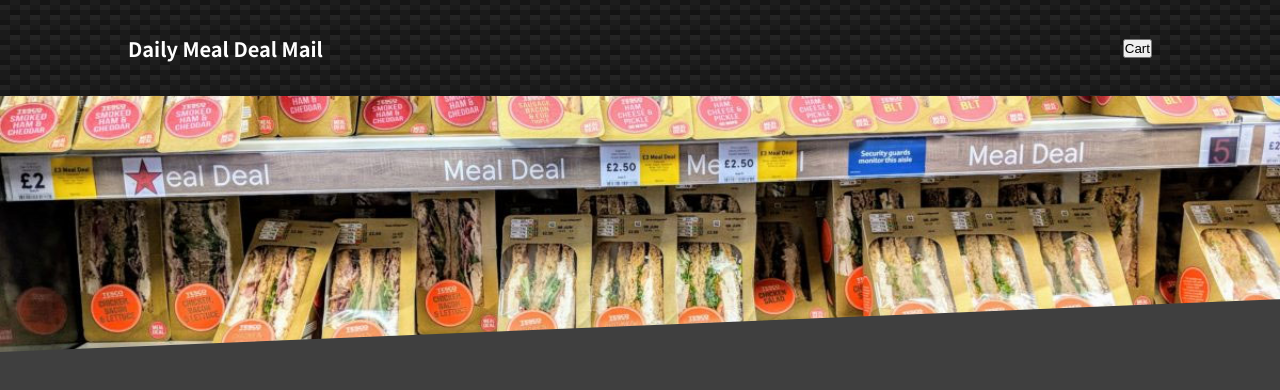
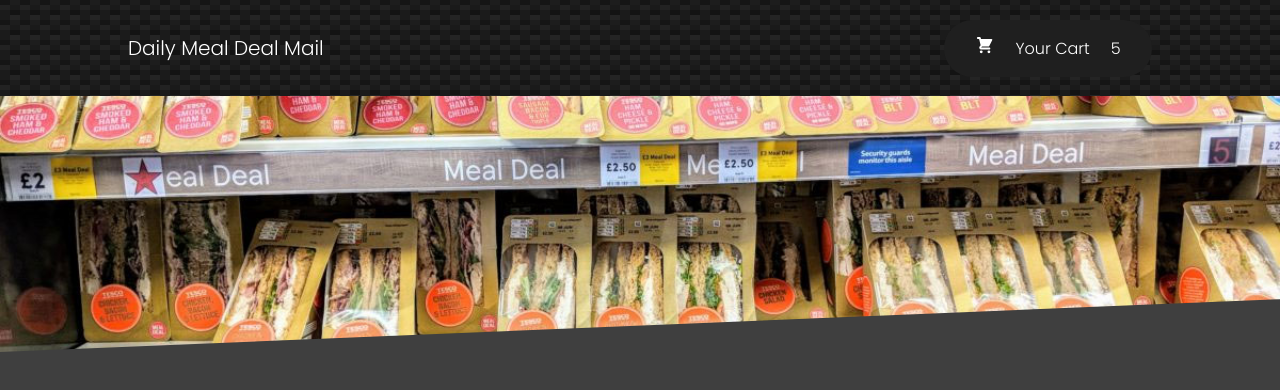
Before and after one commit to Shoozle/react-food-order-app, a React (Create React App) app: page / in a window 1280 px wide. Shown: the top 390 px of the page. Built offline with nearby package versions, Linux system fonts and the light colour scheme.

Commit message:
Header cart button

```diff
--- a/public/index.html
+++ b/public/index.html
@@ -10,6 +10,8 @@
       content="Web site created using create-react-app"
     />
     <link rel="apple-touch-icon" href="%PUBLIC_URL%/logo192.png" />
+    <link rel="preconnect" href="https://fonts.gstatic.com">
+    <link href="https://fonts.googleapis.com/css2?family=Poppins:wght@100;200;300&display=swap" rel="stylesheet">
     <!--
       manifest.json provides metadata used when your web app is installed on a
       user's mobile device or desktop. See https://developers.google.com/web/fundamentals/web-app-manifest/
--- /dev/null
+++ b/src/components/Cart/CartIcon.js
@@ -0,0 +1,13 @@
+const CartIcon = () => {
+    return (
+      <svg
+        xmlns='http://www.w3.org/2000/svg'
+        viewBox='0 0 20 20'
+        fill='currentColor'
+      >
+        <path d='M3 1a1 1 0 000 2h1.22l.305 1.222a.997.997 0 00.01.042l1.358 5.43-.893.892C3.74 11.846 4.632 14 6.414 14H15a1 1 0 000-2H6.414l1-1H14a1 1 0 00.894-.553l3-6A1 1 0 0017 3H6.28l-.31-1.243A1 1 0 005 1H3zM16 16.5a1.5 1.5 0 11-3 0 1.5 1.5 0 013 0zM6.5 18a1.5 1.5 0 100-3 1.5 1.5 0 000 3z' />
+      </svg>
+    );
+  };
+
+  export default CartIcon;
--- a/src/components/Layout/Header.js
+++ b/src/components/Layout/Header.js
@@ -2,13 +2,14 @@
 
 import mealsImage from '../../assets/meals.jpg'
 import classes from './Header.module.css';
+import HeaderCartButton from './HeaderCartButton';
 
 const Header = (props) => {
     return (
         <>
         <header className={classes.Header}>
             <h1>Daily Meal Deal Mail</h1>
-            <button>Cart</button>
+            <HeaderCartButton />
         </header>
         <div className={classes['main-image']}>
             <img src={mealsImage} alt="Meal Deal Sandwiches Banner" />
--- a/src/components/Layout/Header.module.css
+++ b/src/components/Layout/Header.module.css
@@ -20,6 +20,11 @@
     z-index: 10;
     padding: 0 10%;
     color: white;
+
+}
+
+.Header h1 {
+    font-weight: 300;
 }
 
 .main-image{
--- /dev/null
+++ b/src/components/Layout/HeaderCartButton.js
@@ -0,0 +1,17 @@
+import React from 'react';
+import CartIcon from '../Cart/CartIcon';
+
+import classes from './HeaderCartButton.module.css';
+
+
+const HeaderCartButton = props => {
+    return (
+    <button className={classes.button}>
+        <span className={classes.icon}> <CartIcon /> </span>
+        <span >Your Cart </span>
+        <span className={classes.total}> 5 </span>
+    </button>
+    )
+}
+
+export default HeaderCartButton
--- /dev/null
+++ b/src/components/Layout/HeaderCartButton.module.css
@@ -0,0 +1,28 @@
+.button {
+    cursor: pointer;
+    display: flex;
+    justify-content: space-around;
+    width: 13rem;
+    background-color: #1f1f1f;
+    border-radius: 40px;
+    padding: 1rem 1.3rem;
+    color: white;
+    outline: transparent;
+    font-size: 1rem;
+    border: none;
+}
+
+.button:hover,
+.button:active {
+    background-color: rgb(37, 35, 35);
+    transform: translateY(-2px);
+}
+
+.icon{
+    height: 1.2rem;
+    width: 1.2rem;
+}
+
+.total{
+
+}
--- a/src/index.css
+++ b/src/index.css
@@ -6,10 +6,7 @@
   box-sizing: border-box;
   padding: 0;
   margin: 0;
-}
-
-html {
-  font-family: 'Noto Sans JP', sans-serif;
+  font-family: 'Poppins', sans-serif;
 }
 
 body {
```
Also changed, not shown: 1 other file (tests, documents, lock files or other folders).
